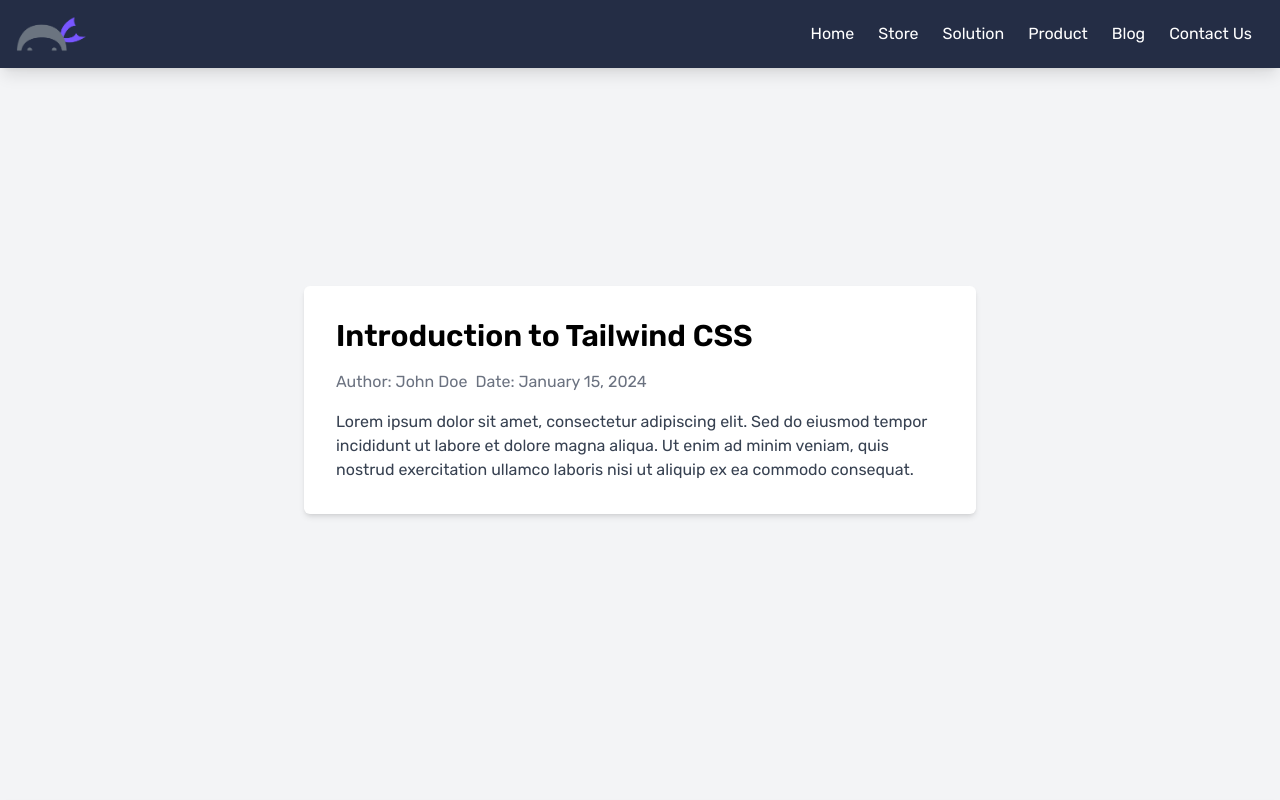
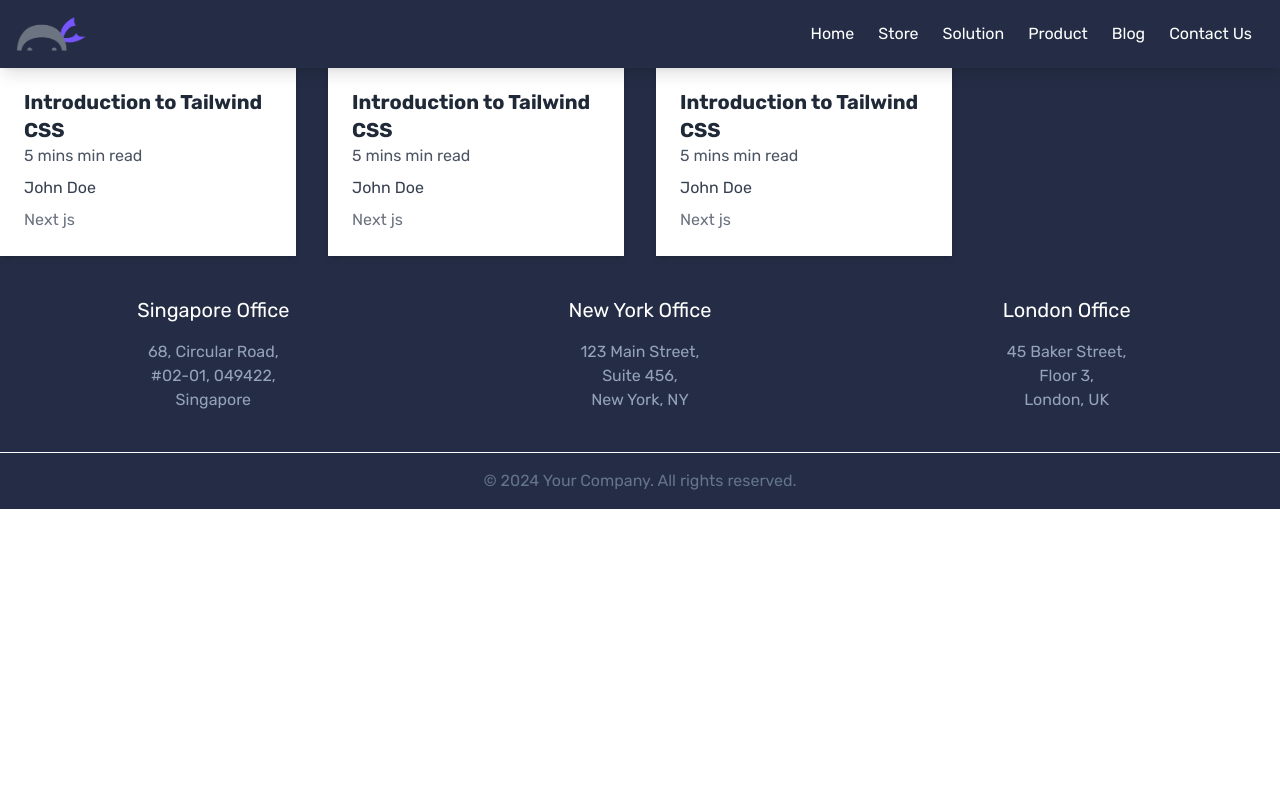
Before and after one commit to Jithinrmklu/site, a Next.js app: page /blog in a window 1280 px wide. Shown: the top 800 px of the page. Built offline with nearby package versions, Linux system fonts and the light colour scheme.

Commit message:
Page update

```diff
--- a/app/blog/page.jsx
+++ b/app/blog/page.jsx
@@ -1,17 +1,41 @@
-import Blog from '../components/Blog';
+import BlogList from '../components/BlogList ';
 
 export default function blogs() {
-    const blogData = {
+    const blogData = [{
+        id: 1,
         title: 'Introduction to Tailwind CSS',
+        readTime: "5 mins",
         author: 'John Doe',
         date: 'January 15, 2024',
+        subheading: "Next js",
         content:
             'Lorem ipsum dolor sit amet, consectetur adipiscing elit. Sed do eiusmod tempor incididunt ut labore et dolore magna aliqua. Ut enim ad minim veniam, quis nostrud exercitation ullamco laboris nisi ut aliquip ex ea commodo consequat.',
-    };
+    },
+    {
+        id: 2,
+        title: 'Introduction to Tailwind CSS',
+        readTime: "5 mins",
+        author: 'John Doe',
+        date: 'January 15, 2024',
+        subheading: "Next js",
+        content:
+            'Lorem ipsum dolor sit amet, consectetur adipiscing elit. Sed do eiusmod tempor incididunt ut labore et dolore magna aliqua. Ut enim ad minim veniam, quis nostrud exercitation ullamco laboris nisi ut aliquip ex ea commodo consequat.',
+    },
+    {
+        id: 3,
+        title: 'Introduction to Tailwind CSS',
+        readTime: "5 mins",
+        author: 'John Doe',
+        date: 'January 15, 2024',
+        subheading: "Next js",
+        content:
+            'Lorem ipsum dolor sit amet, consectetur adipiscing elit. Sed do eiusmod tempor incididunt ut labore et dolore magna aliqua. Ut enim ad minim veniam, quis nostrud exercitation ullamco laboris nisi ut aliquip ex ea commodo consequat.',
+    },
+    ];
 
     return (
         <div>
-            <Blog {...blogData} />
+            <BlogList blogs={blogData} />
         </div>
     );
 };
--- /dev/null
+++ b/app/components/BlogList .jsx
@@ -0,0 +1,34 @@
+import Link from "next/link";
+
+const BlogList = ({ blogs }) => {
+    return (
+        <div className="relative bg-[#242d45] mt-[4rem]">
+            <div className="grid grid-cols-1 md:grid-cols-2 lg:grid-cols-4 gap-8">
+                {blogs.map((blog) => (
+                    <div key={blog.id} className="bg-white p-6 shadow-md">
+                        {/* <Link to={`/blog/${blog.id}`}> */}
+                            {/* <img
+                src={blog.image}
+                alt={blog.title}
+                className="mb-4 w-full h-32 object-cover rounded-md"
+              /> */}
+                            <h2 className="text-xl font-bold text-gray-800">{blog.title}</h2>
+                            <p className="text-gray-600 mb-2">{blog.readTime} min read</p>
+                            <div className="flex items-center">
+                                {/* <img
+                  src={blog.author.avatar}
+                  alt={blog.author.name}
+                  className="w-8 h-8 rounded-full mr-2"
+                /> */}
+                                <p className="text-gray-700">{blog.author}</p>
+                            </div>
+                            <p className="text-gray-500 mt-2">{blog.subheading}</p>
+                        {/* </Link> */}
+                    </div>
+                ))}
+            </div>
+        </div>
+    );
+};
+
+export default BlogList;
--- a/app/components/Footer.jsx
+++ b/app/components/Footer.jsx
@@ -1,11 +1,34 @@
-import Technology from "./Technolgy";
+export default function Footer() {
 
-export default function Footer() {
+  const officesData = [
+    {
+      name: 'Singapore Office',
+      addressLines: ['68, Circular Road,', '#02-01, 049422,', 'Singapore'],
+    },
+    {
+      name: 'New York Office',
+      addressLines: ['123 Main Street,', 'Suite 456,', 'New York, NY'],
+    },
+    {
+      name: 'London Office',
+      addressLines: ['45 Baker Street,', 'Floor 3,', 'London, UK'],
+    },
+  ];
+
   return (
-    <main className="bg-[#242d45] text-white mx-auto">
-      <Technology />
-      <div className="pt-4 border-t border-white items-center">
-        <p className="text-center">© 2024 Your Company. All rights reserved.</p>
+    <main className="bg-[#242d45] mx-auto">
+      <div className="flex">
+        {officesData.map((office, index) => (
+          <div key={index} className="w-1/3 text-center p-10">
+            <h2 className="text-xl mb-4 text-white">{office.name}</h2>
+            {office.addressLines.map((line, lineIndex) => (
+              <p className="text-slate-400" key={lineIndex}>{line}</p>
+            ))}
+          </div>
+        ))}
+      </div>
+      <div className="p-4 border-t border-white items-center">
+        <p className="text-center text-slate-500">© 2024 Your Company. All rights reserved.</p>
       </div>
     </main>
   );
--- a/app/components/Services.jsx
+++ b/app/components/Services.jsx
@@ -56,7 +56,7 @@ const Services = () => {
               placeholder="blur"
             />
             <h3 className="text-xl font-semibold mb-2">{service.heading}</h3>
-            <p className="text-gray-600 py-5">{service.description}</p>
+            <p className="text-gray-600 py-5 cursor-pointer">{service.description}</p>
             <Link href="/payment"
               className="inline-block px-4 py-2 text-white bg-blue-500 rounded hover:bg-blue-700 focus:outline-none focus:shadow-outline-blue active:bg-blue-800">
               Buy Now
--- a/app/components/Slider.jsx
+++ b/app/components/Slider.jsx
@@ -1,6 +1,5 @@
 "use client"
 
-import Image from 'next/image';
 import { useEffect, useState } from 'react';
 
 import Product from "./Products";
```
